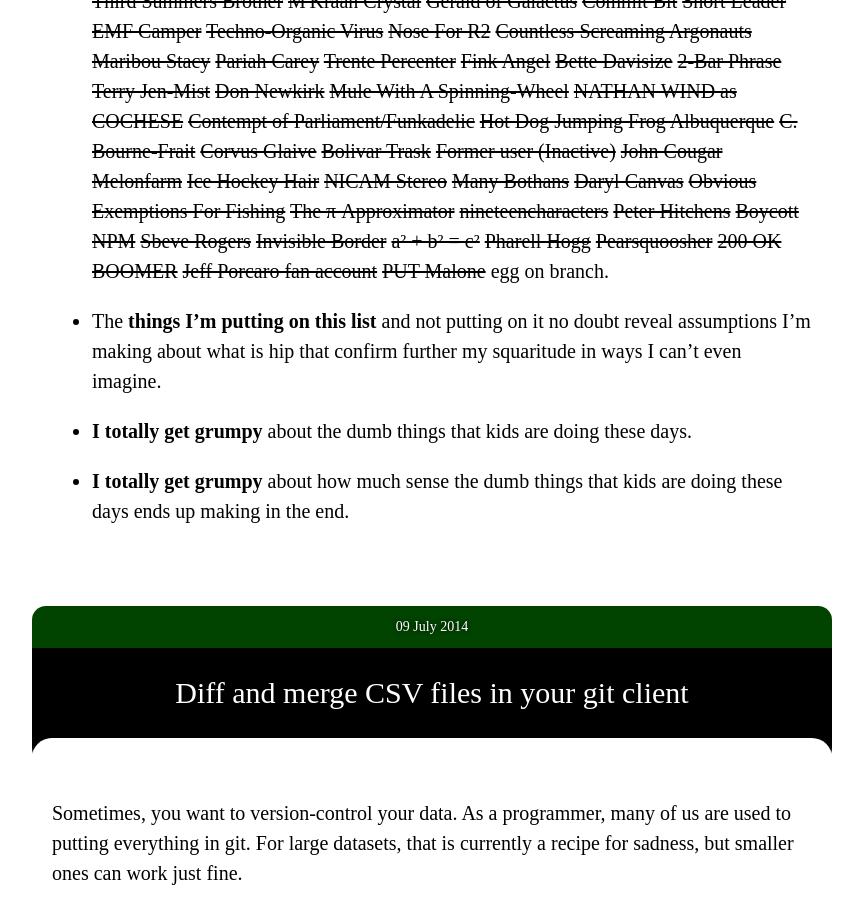
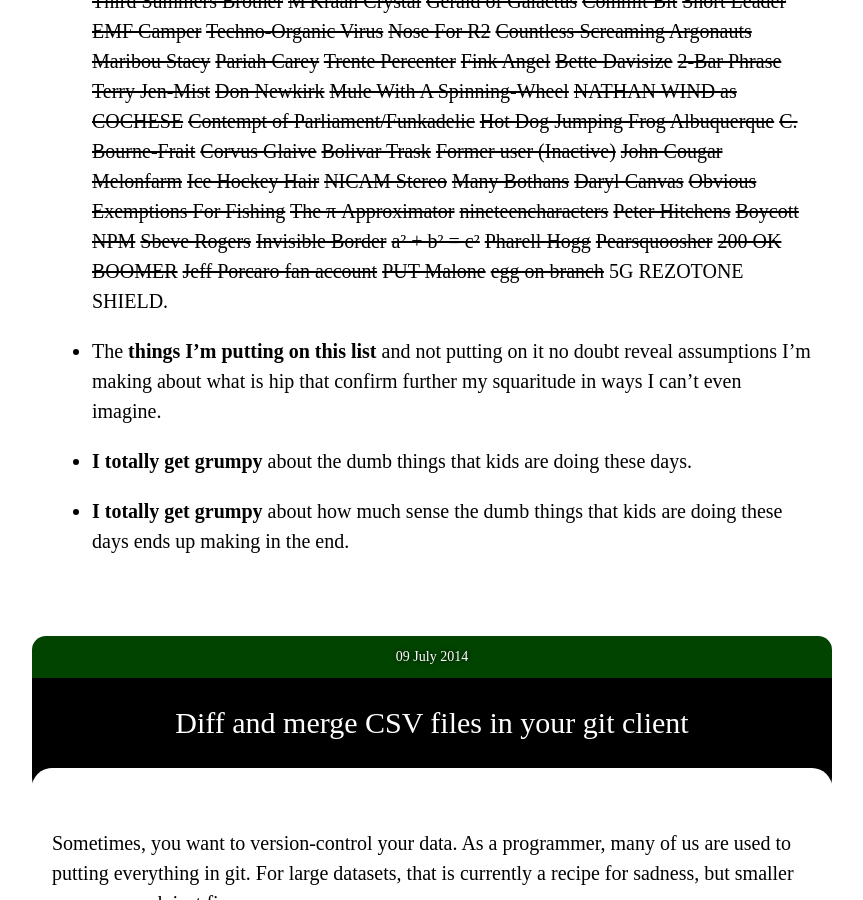
Before and after one commit to paulfitz/paulfitz.github.io, a Jekyll site: the page built from index.html, in a window 1280 px wide and 900 px high, scrolled down 22041 px. Shown: the whole window, without its empty margins (208-1071 px from the left). Built offline with Jekyll 4.4.1, drawn with Linux system fonts in a browser that asks for light colours; nearby versions of some CDN libraries.

Commit message:
add a pikesleyism

```diff
--- a/_data/pikes.json
+++ b/_data/pikes.json
@@ -201,5 +201,6 @@
   "200 OK BOOMER",
   "Jeff Porcaro fan account",
   "PUT Malone",
-  "egg on branch"
+  "egg on branch",
+  "5G REZOTONE SHIELD"
 ]
```
